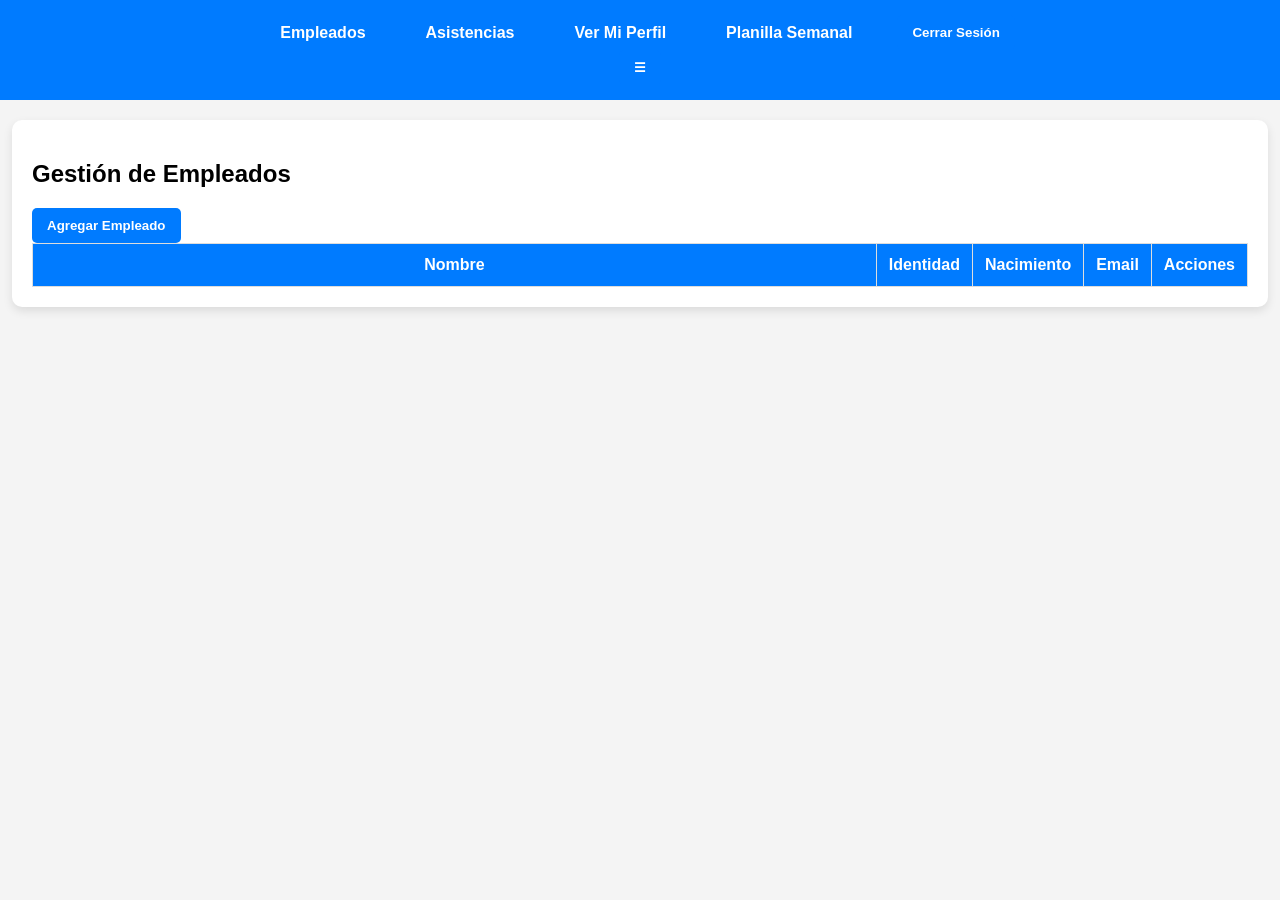
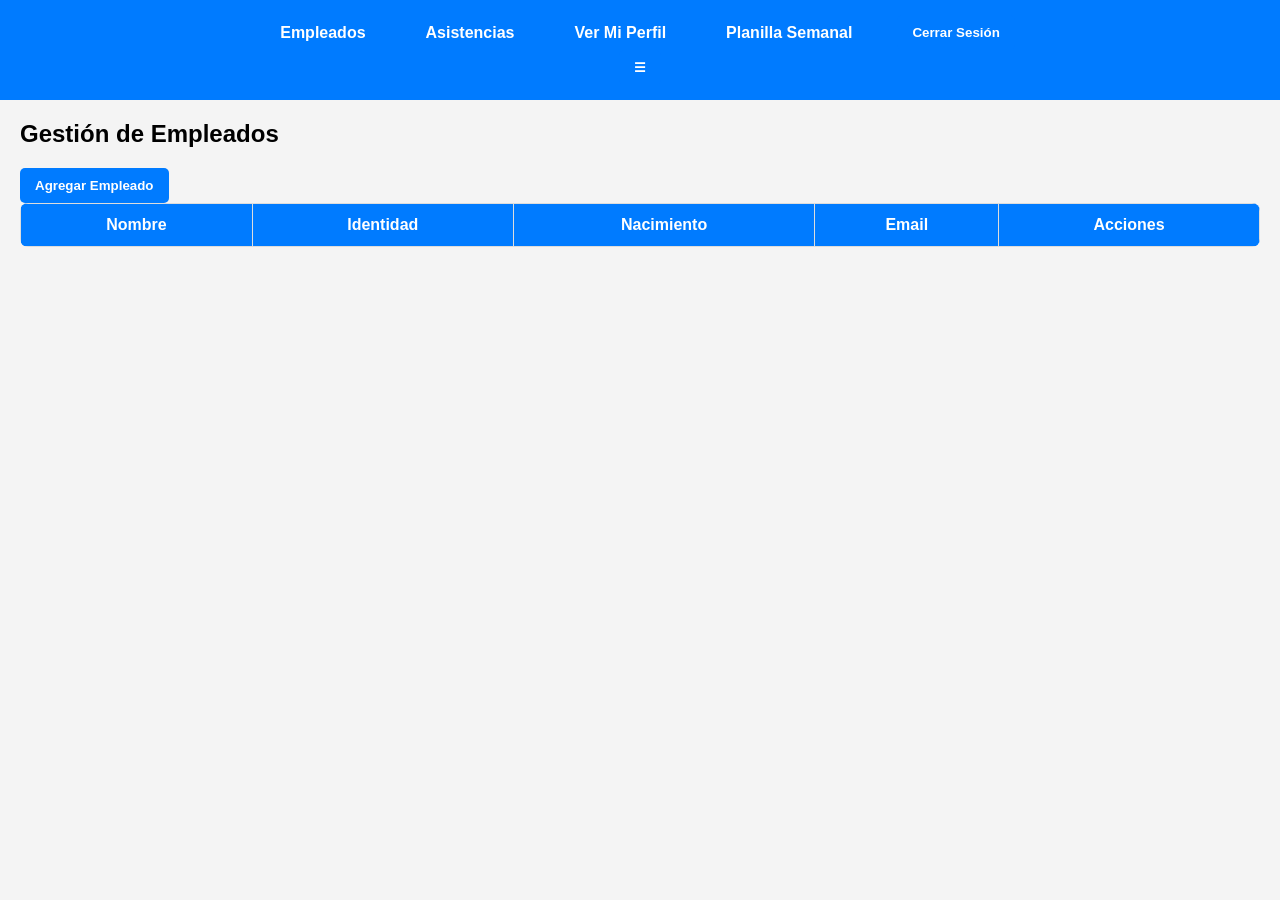

Actualizacion admin

--- a/css/admin.css
+++ b/css/admin.css
@@ -41,12 +41,8 @@ nav ul li a:hover {
 
 /* Contenedores */
 .tabla-container {
-    max-width: 95%;
-    margin: 20px auto;
-    background: white;
-    padding: 20px;
-    border-radius: 10px;
-    box-shadow: 0px 4px 10px rgba(0, 0, 0, 0.1);
+    margin: 20px;
+
 }
 
 /* Botones */
@@ -65,25 +61,44 @@ button:hover {
     background-color: #0056b3;
 }
 
-/* Tablas */
+/* Estilos de las tablas */
 table {
     width: 100%;
     border-collapse: collapse;
+    background: white;
+    border-radius: 8px;
+    overflow: hidden;
 }
 
 th,
 td {
-    width: 100%;
+    width: auto;
     padding: 12px;
     border: 1px solid #ddd;
     text-align: center;
 }
 
 th {
-    width: 100%;
+    width: auto;
     background-color: #007bff;
     color: white;
 }
+
+/* Ajustar el ancho de las columnas de la tabla de asistencias */
+div.dataTables_scrollHeadInner,
+.asistenciasTable_wrapper th,
+.asistenciasTable_wrapper td,
+.asistenciasTable_wrapper div.dataTables_scrollHeadInner,
+.asistenciasTable_wrapper div.dataTables_scrollHeadInner table {
+    width: auto;
+}
+
+.asistenciasTable_wrapper td {
+    width: auto;
+    min-width: 120px;
+    /* Ajusta este valor según tus necesidades */
+}
+
 
 /* Responsive */
 @media (max-width: 768px) {
@@ -93,7 +108,7 @@ th {
     }
 
     nav ul {
-        width: 95%;
+        width: auto;
         flex-direction: row;
     }
 
